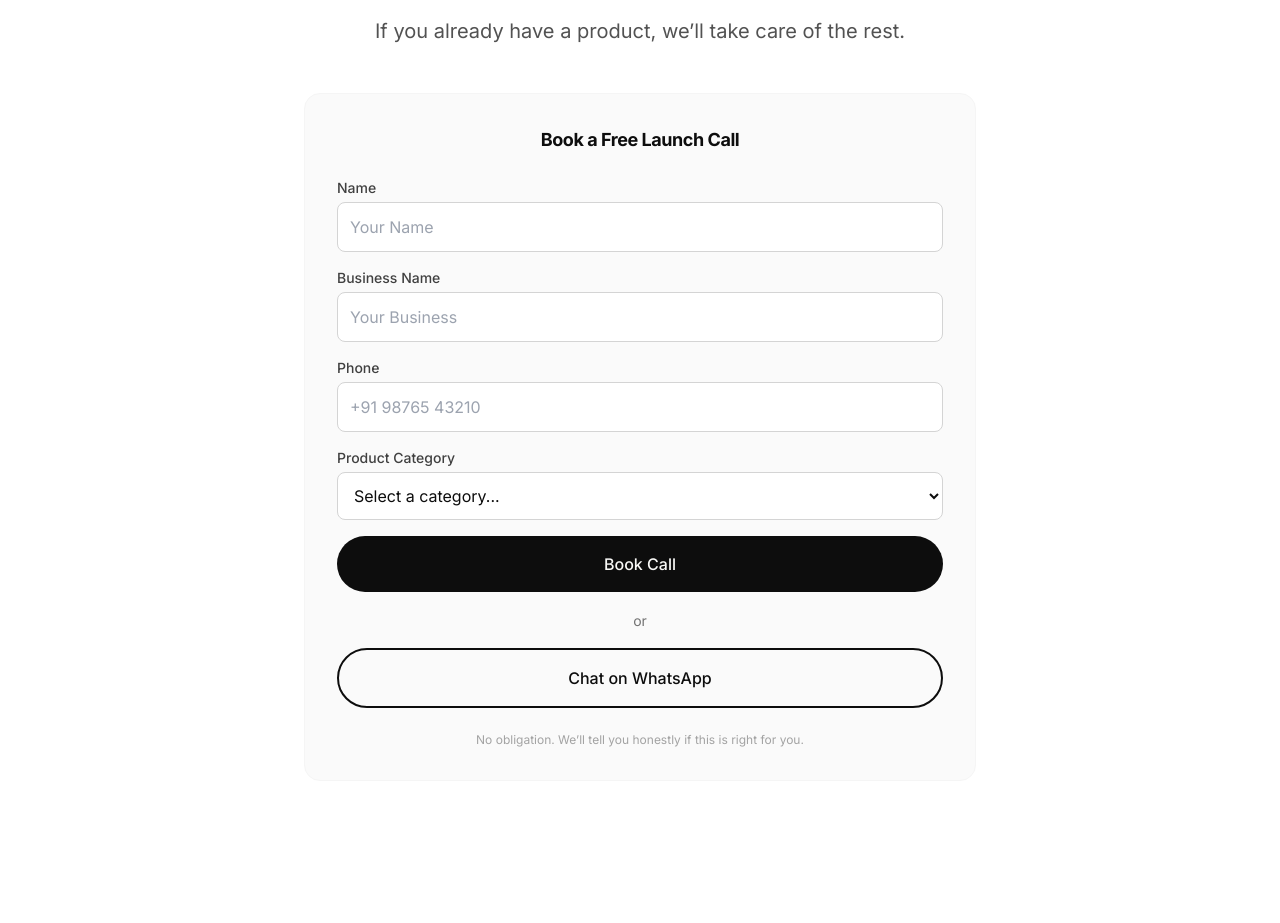
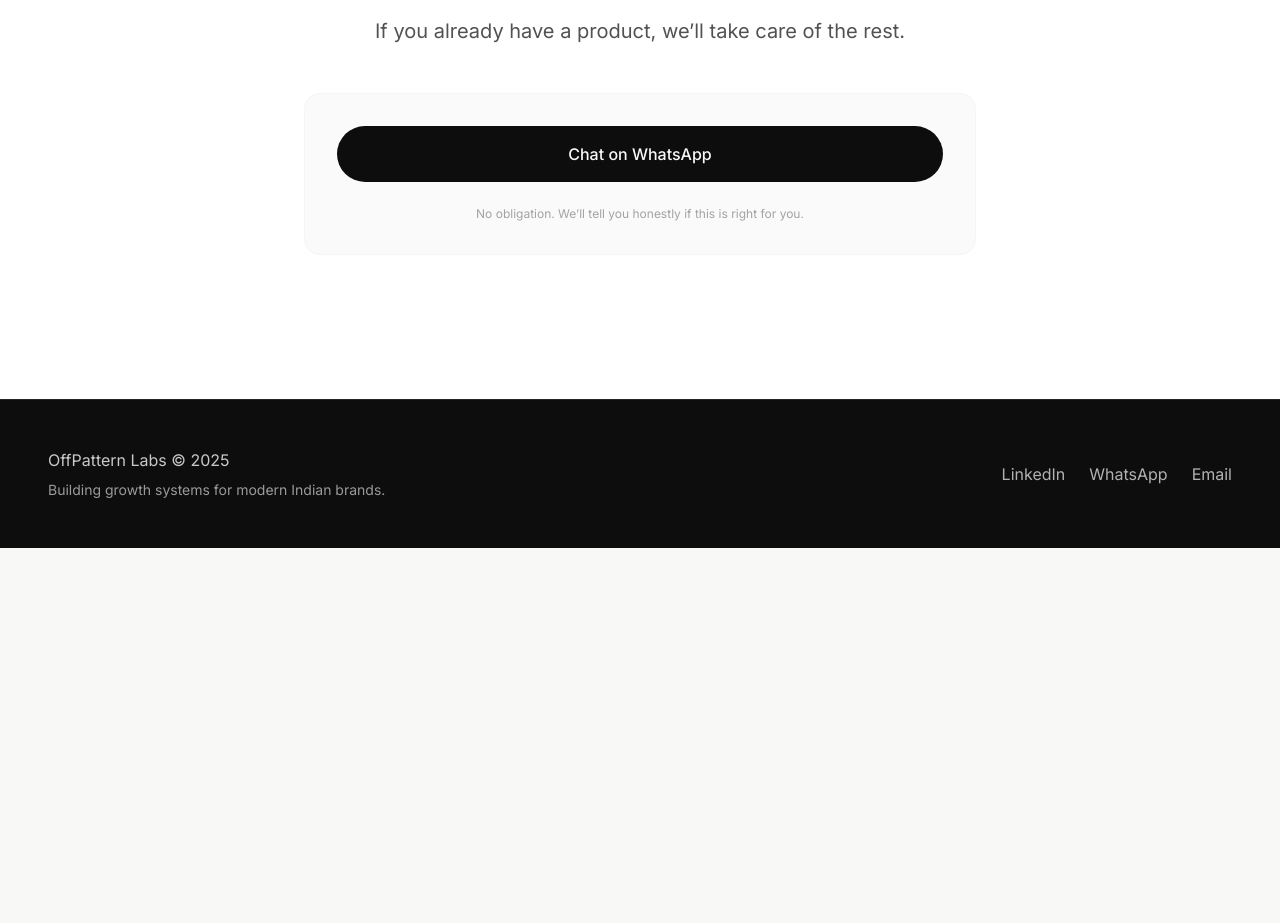
Before and after one commit to joshiljainn/OffPatternLabs, a Next.js app: page /amazon-launch in a window 1280 px wide. Shown: the part 4440-5363 px from the top of the page. After the commit the page ends 4988 px from the top, so only its background shows below. Built offline with nearby package versions, Linux system fonts and the light colour scheme.

Commit message:
refactor: replace contact form with whatsapp button

```diff
--- a/app/amazon-launch/page.tsx
+++ b/app/amazon-launch/page.tsx
@@ -241,43 +241,12 @@ export default function AmazonLaunchPage() {
                         </p>
 
                         <div className="bg-neutral-50 p-8 rounded-2xl border border-neutral-100 mb-12 text-left">
-                            <h3 className="text-lg font-bold mb-6 text-center">Book a Free Launch Call</h3>
-                            {/* Simple Form UI - Non-functional for now */}
                             <form className="space-y-4">
-                                <div>
-                                    <label htmlFor="name" className="block text-sm font-medium mb-1 text-neutral-700">Name</label>
-                                    <input type="text" id="name" className="w-full p-3 rounded-lg border border-neutral-300 focus:ring-2 focus:ring-black focus:border-transparent outline-none" placeholder="Your Name" />
-                                </div>
-                                <div>
-                                    <label htmlFor="business" className="block text-sm font-medium mb-1 text-neutral-700">Business Name</label>
-                                    <input type="text" id="business" className="w-full p-3 rounded-lg border border-neutral-300 focus:ring-2 focus:ring-black focus:border-transparent outline-none" placeholder="Your Business" />
-                                </div>
-                                <div>
-                                    <label htmlFor="phone" className="block text-sm font-medium mb-1 text-neutral-700">Phone</label>
-                                    <input type="tel" id="phone" className="w-full p-3 rounded-lg border border-neutral-300 focus:ring-2 focus:ring-black focus:border-transparent outline-none" placeholder="+91 98765 43210" />
-                                </div>
-                                <div>
-                                    <label htmlFor="product" className="block text-sm font-medium mb-1 text-neutral-700">Product Category</label>
-                                    <select id="product" className="w-full p-3 rounded-lg border border-neutral-300 focus:ring-2 focus:ring-black focus:border-transparent outline-none bg-white">
-                                        <option value="">Select a category...</option>
-                                        <option value="apparel">Apparel / Clothing</option>
-                                        <option value="home">Home & Kitchen</option>
-                                        <option value="beauty">Beauty / Personal Care</option>
-                                        <option value="electronics">Electronics</option>
-                                        <option value="other">Other</option>
-                                    </select>
-                                </div>
-                                <button type="button" className="w-full button-primary mt-4">
-                                    Book Call
-                                </button>
-                                <div className="text-center mt-3">
-                                    <span className="text-sm text-neutral-500">or</span>
-                                </div>
                                 <Link
                                     href="https://wa.me/918076958506?text=Hi,%20I'm%20interested%20in%20your%20Amazon%20launch%20service."
                                     target="_blank"
                                     rel="noopener noreferrer"
-                                    className="w-full button-secondary mt-2 flex items-center justify-center gap-2"
+                                    className="w-full button-primary flex items-center justify-center gap-2"
                                 >
                                     Chat on WhatsApp
                                 </Link>
```
